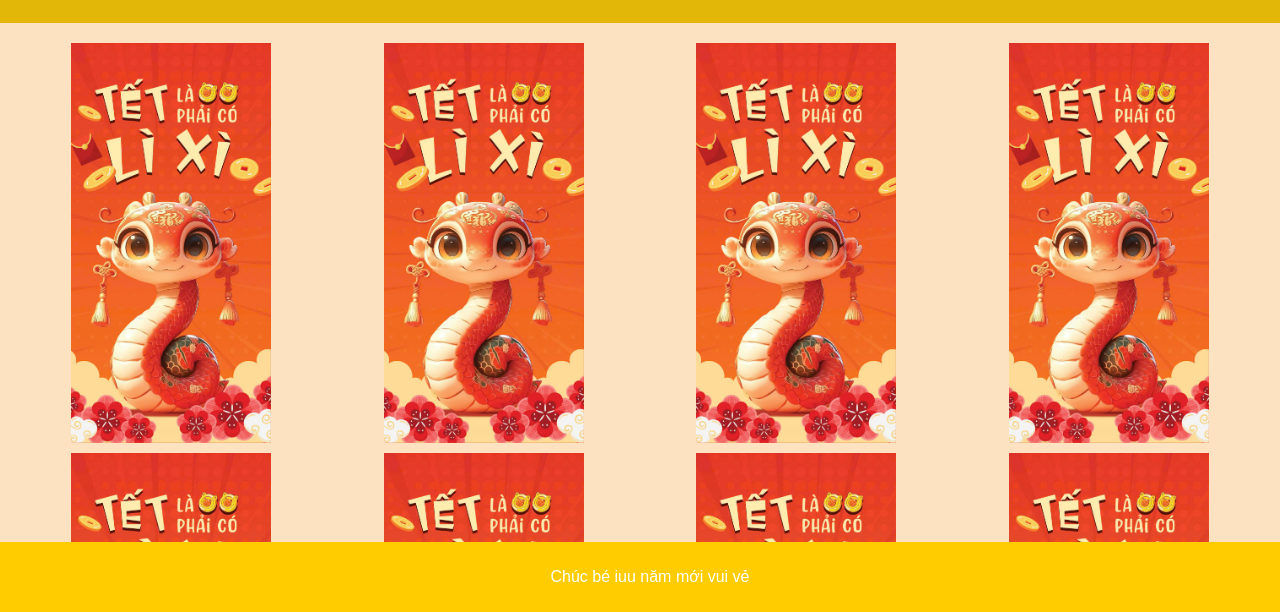
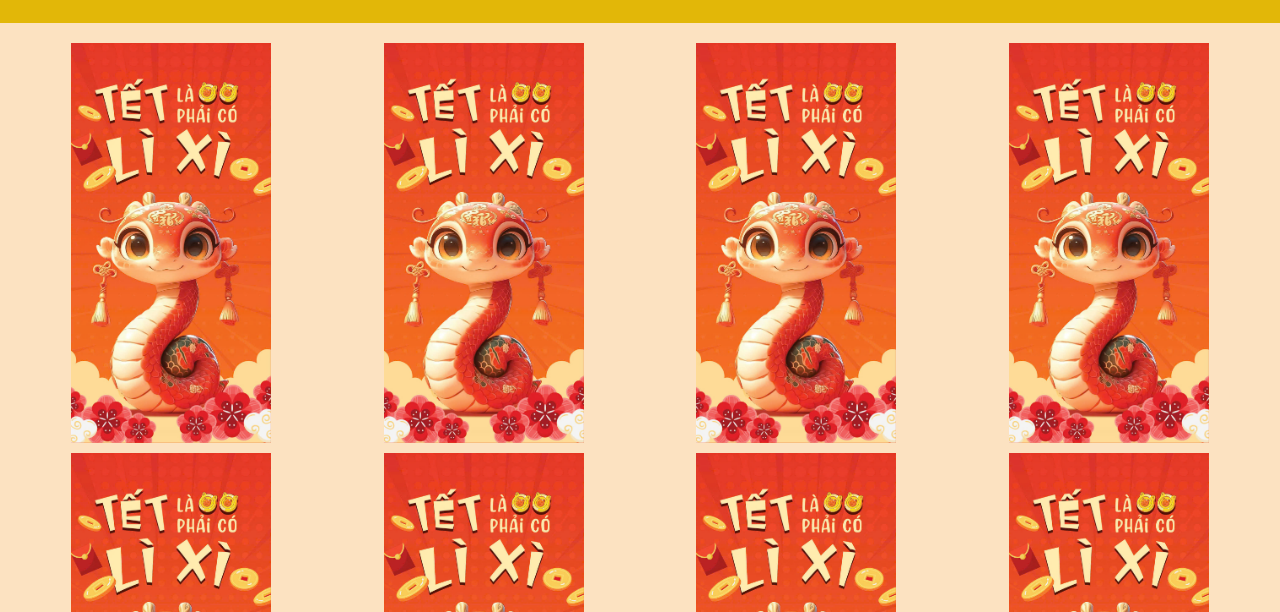
Before and after one commit to vietngxn/HappyNewYear, a plain HTML site: page index.html in a window 1280 px wide. Shown: the part 188-800 px from the top of the page. Drawn offline with Linux system fonts and the light colour scheme.

Commit message:
Update index.html

```diff
--- a/index.html
+++ b/index.html
@@ -169,9 +169,6 @@
 
   </div>
 
-  <div class="footer">
-    <p>Chúc bé iuu năm mới vui vẻ</p>
-  </div>
 
   <div id="overlay" class="overlay"></div>
 
```
